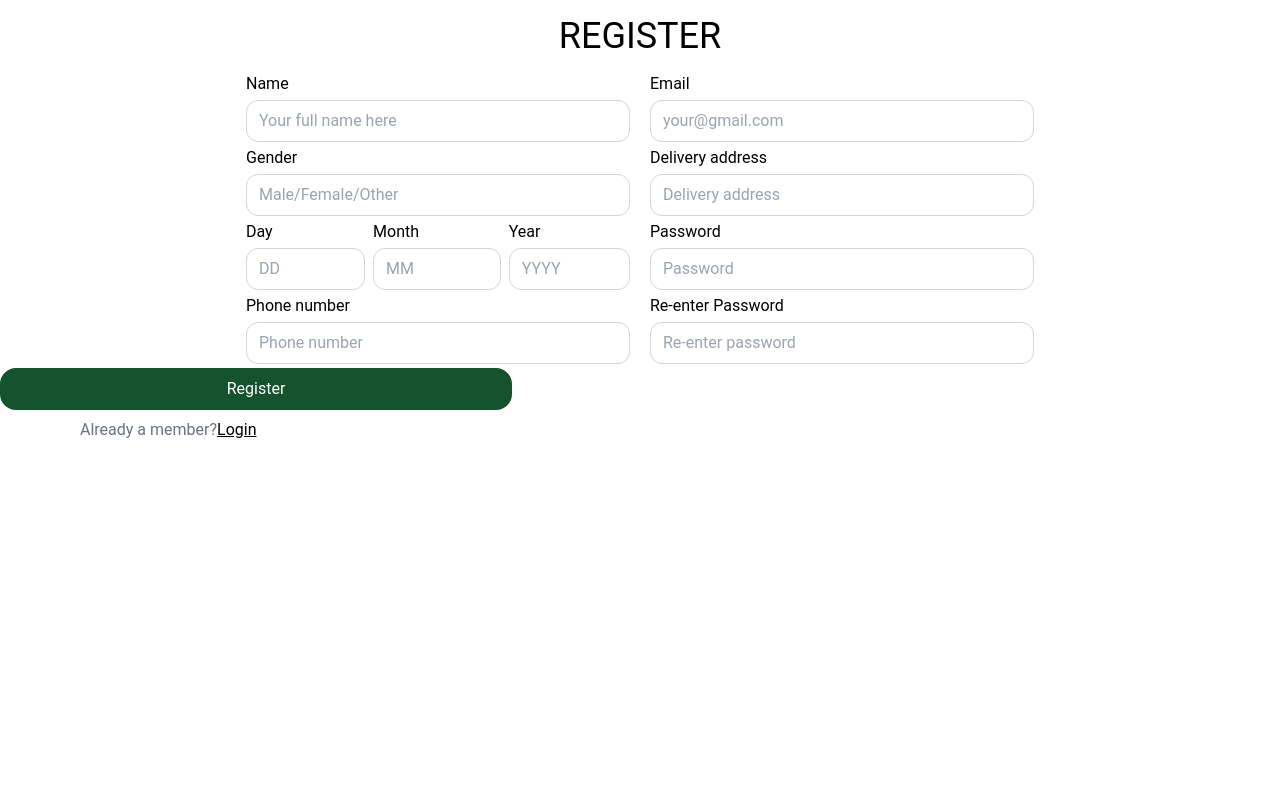
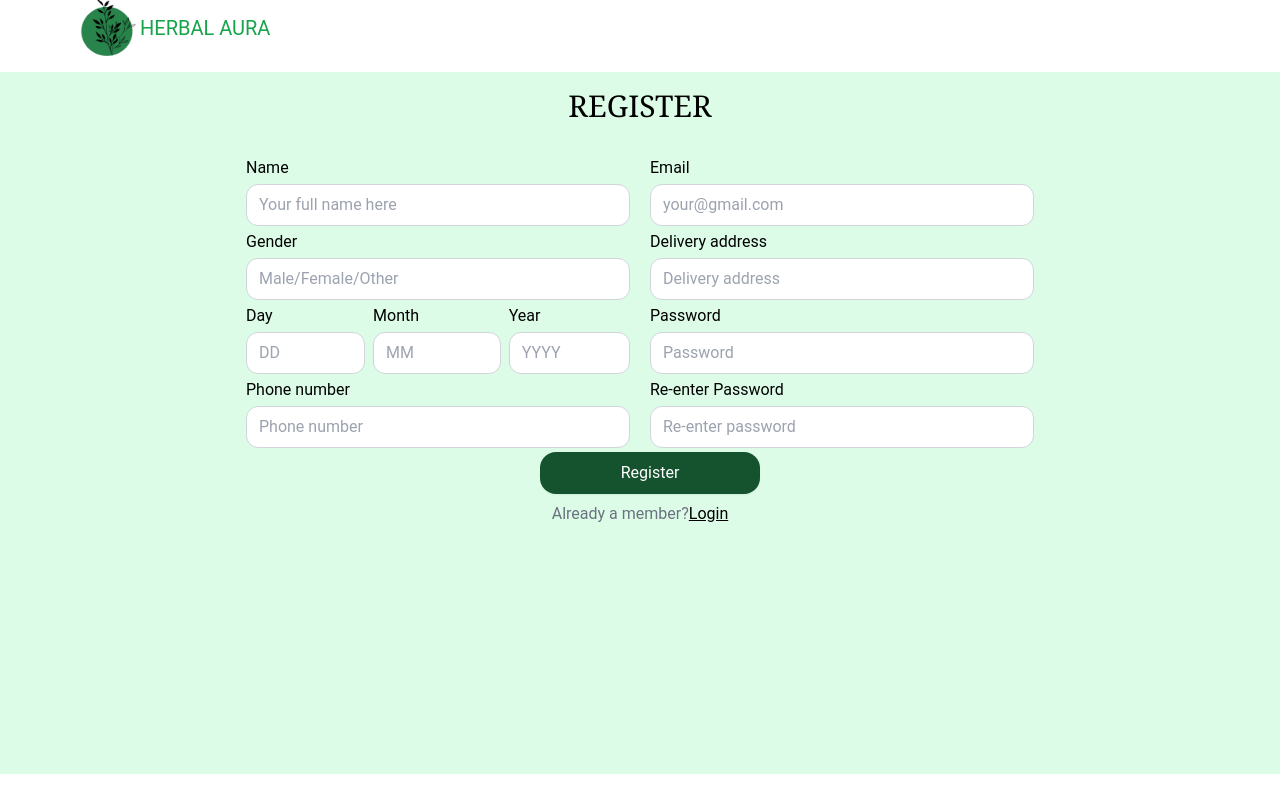
Before and after one commit to MIHIRI099/Herbal_Aura_website, a React (Vite) app in the folder client/: page /register in a window 1280 px wide. Built offline with nearby package versions, Linux system fonts and the light colour scheme; no server answers.

Commit message:
RegisterPage_UI_complete

```diff
--- a/client/src/index.css
+++ b/client/src/index.css
@@ -18,6 +18,9 @@ button.primary {
     @apply p-2 w-full border border-transparent rounded-2xl shadow-sm text-white bg-green-900 hover:bg-green-600 focus:outline-none;
 }
 
+button.large {
+    @apply px-20 py-2 w-full border border-transparent rounded-2xl shadow-sm text-white bg-green-900 hover:bg-green-600 focus:outline-none;
+  }
 /* Navigation bar styles */
 nav {
     background-color: #003809; /* Replace with your desired background color */
@@ -57,7 +60,7 @@ nav {
     width: 30%; /* Adjust the width as needed */
   }
   .button-container {
-    justify-content: center; /* Center the buttons horizontally */
-    width: 40%; /* Set the width as needed */
-    display: flex; /* Center the button horizontally */
+    display: flex;
+    justify-content: center;
+
   }
--- a/client/src/pages/RegisterPage.jsx
+++ b/client/src/pages/RegisterPage.jsx
@@ -1,6 +1,7 @@
 import { useState } from "react";
 import { Link } from "react-router-dom";
 import axios from "axios";
+import Header1 from "../components/Header1";
 
 export default function RegisterPage() {
   const [full_name, setName] = useState("");
@@ -48,11 +49,15 @@ export default function RegisterPage() {
   }
 
   return (
-    <div className="mt-4 grow flex items-center justify-around">
-      <div className="mb-60">
-        <h1 className="text-4xl text-center mb-4">REGISTER</h1>
+    <div className="w-full">
+    <Header1 />
+    <div className="mt-4 grow flex items-center justify-around bg-green-100 h-full">
+      <div className="mb-60 flex-grow">
+        <h1 className="text-3xl text-center mb-4 font-serif py-4 px-10">REGISTER</h1>
+        <p className="text-base text-green-900 font-normal leading-normal">
+
+        </p>
         <div className="forms-container">
-          {/* First Form */}
           <form className="form" onSubmit={RegisterUser}>
             <label htmlFor="full_name">Name</label>
             <input
@@ -148,12 +153,15 @@ export default function RegisterPage() {
             />
           </form>
         </div>
-        <div className="button-container items-center">
-        <button type="submit" className="primary" onClick={RegisterUser}>
+        <div className="button-container flex items-center px-20 ml-5">
+        <div className="button-container flex items-center  ">
+        <button type="submit" className="large" onClick={RegisterUser}>
           Register
         </button>
       </div>
-        <div className="text center  py-2 ml-20 text-gray-500">
+      </div>
+      <div className="button-container flex items-center px-20 ">
+      <div className="text center py-2 ml-50 text-gray-500 px-20">
         Already a member?
         <Link className="underline text-black" to={"/login"}>
           Login
@@ -161,5 +169,7 @@ export default function RegisterPage() {
       </div>
       </div>
     </div>
+  </div>
+  </div>
 );
 }
```
Lines whose indentation alone changed are shown as unchanged.
